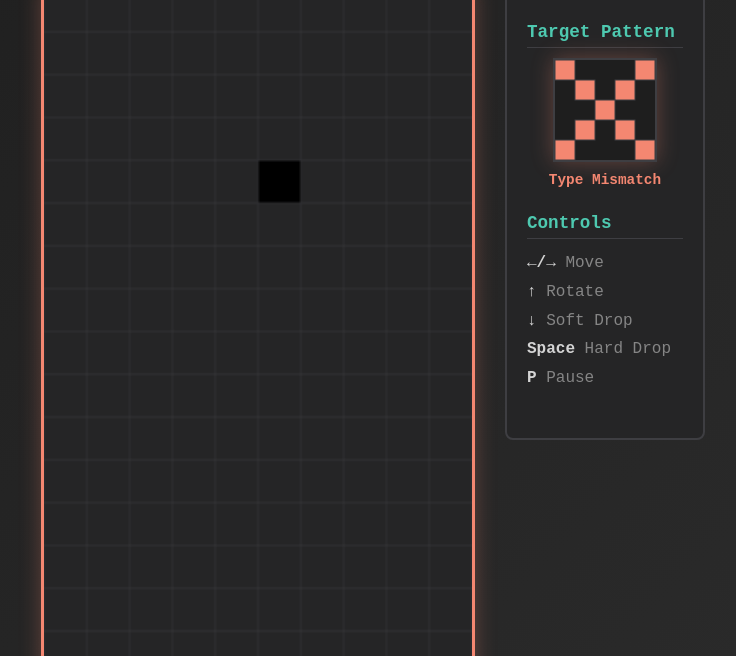
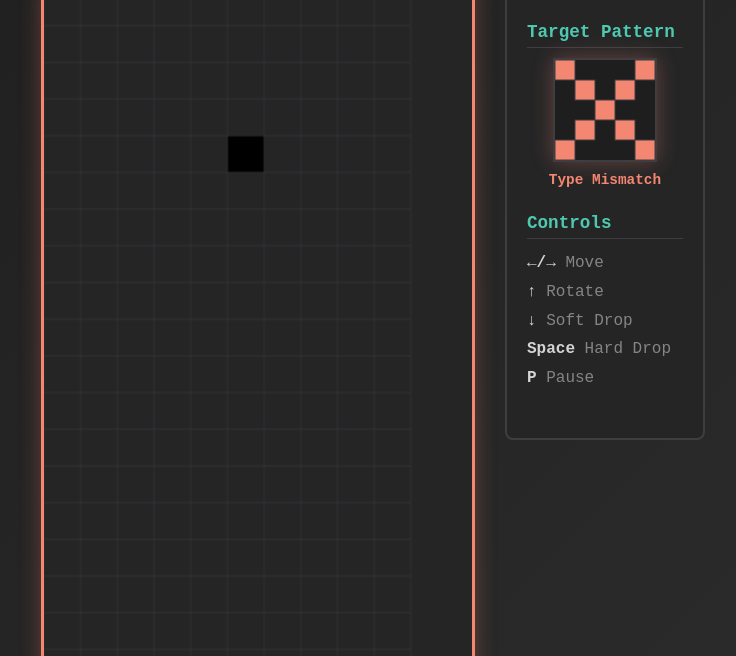
Before and after one commit to huangyuxia678/skills-introduction-to-git, a plain HTML site: page src/index.html in a window 1280 px wide. Shown: the part 144-800 px from the top of the page, without its empty margins (267-1003 px from the left). Drawn offline with Linux system fonts and the light colour scheme.

Commit message:
first practice change

```diff
--- a/src/index.html
+++ b/src/index.html
@@ -13,7 +13,7 @@
           <h1>🧱 Stack Overflown</h1>
           <div class="subtitle">Match the error patterns before you overflow!</div>
         </div>
-        <canvas id="gameCanvas" width="300" height="600"></canvas>
+        <canvas id="gameCanvas" width="350" height="660"></canvas>
       </div>
 
       <div class="side-panel">
```
